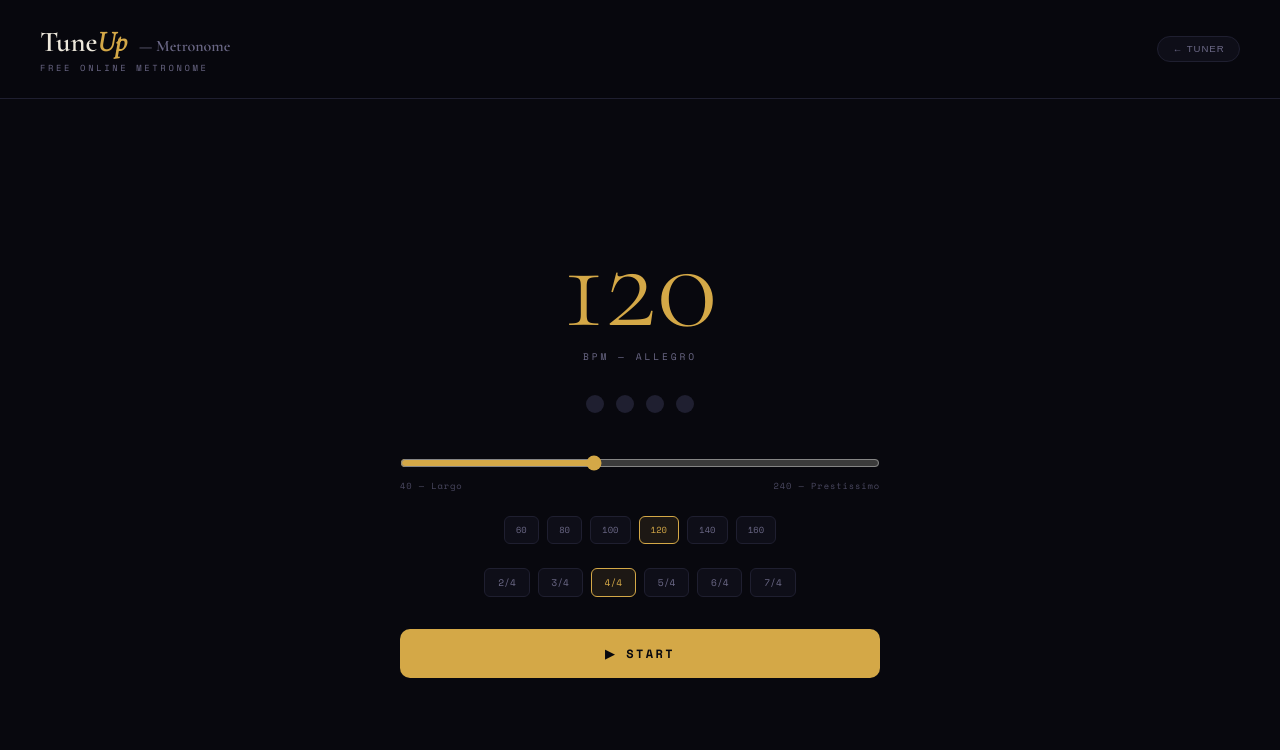
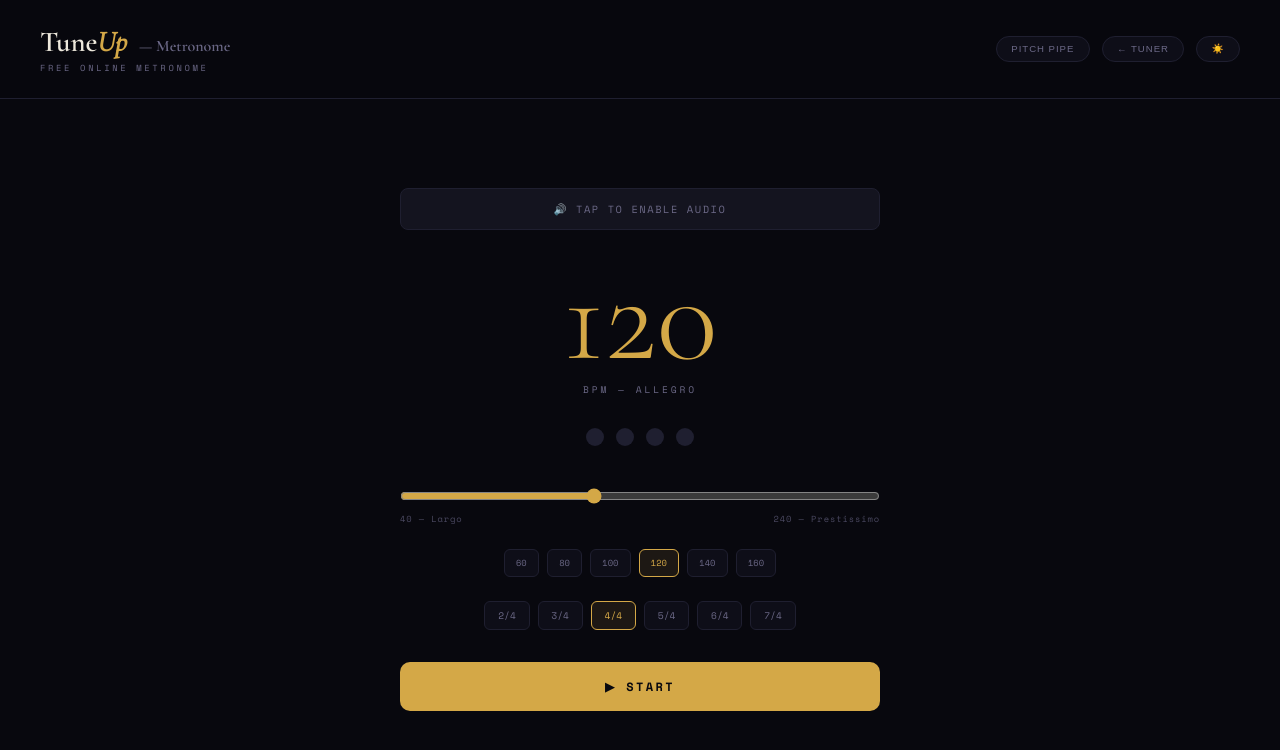
Before and after one commit to cris260190/TuneUp, a React (Vite) app: page /metronome in a window 1280 px wide. Shown: the top 750 px of the page. Built offline with nearby package versions, Linux system fonts and the light colour scheme.

Commit message:
fix: iOS audio unlock metronome and pitch pipe

```diff
--- a/src/components/MetronomePage.jsx
+++ b/src/components/MetronomePage.jsx
@@ -1,5 +1,6 @@
 import { useState, useRef } from 'react'
 import { useNavigate } from 'react-router-dom'
+import { useTheme } from '../hooks/useTheme'
 import { useMetronome } from '../hooks/useMetronome'
 
 const SIGS = [2, 3, 4, 5, 6, 7]
@@ -23,7 +24,17 @@ export default function MetronomePage() {
   const { isPlaying, bpm, signature, currentBeat, toggle, updateBpm, updateSignature } =
     useMetronome(audioCtxRef)
   const navigate = useNavigate()
+  const { theme, toggleTheme } = useTheme()
+  const [unlocked, setUnlocked] = useState(false)
   const tempoName = getTempoName(bpm)
+
+  async function unlockAudio() {
+    if (!audioCtxRef.current) {
+      audioCtxRef.current = new (window.AudioContext || window.webkitAudioContext)()
+    }
+    await audioCtxRef.current.resume()
+    setUnlocked(true)
+  }
 
   return (
     <div style={{
@@ -32,7 +43,6 @@ export default function MetronomePage() {
       display: 'flex',
       flexDirection: 'column',
     }}>
-      {/* Header simplu */}
       <header style={{
         padding: '1.5rem 2.5rem',
         borderBottom: '1px solid var(--border)',
@@ -42,11 +52,10 @@ export default function MetronomePage() {
         alignItems: 'center',
         justifyContent: 'space-between',
       }}>
-        <div>
-          <div onClick={() => navigate('/')} style={{
+        <div onClick={() => navigate('/')} style={{ cursor: 'pointer' }}>
+          <div style={{
             fontFamily: "'Cormorant Garamond', serif",
             fontSize: '1.8rem', fontWeight: 600,
-  cursor: 'pointer',
           }}>
             Tune<em style={{ color: 'var(--gold)', fontStyle: 'italic' }}>Up</em>
             <span style={{ color: 'var(--muted2)', fontSize: '1rem', marginLeft: '.75rem' }}>
@@ -58,24 +67,35 @@ export default function MetronomePage() {
             textTransform: 'uppercase', color: 'var(--muted2)', marginTop: '.1rem'
           }}>Free Online Metronome</div>
         </div>
-        <button onClick={() => navigate('/')} style={{
-  padding: '.4rem .9rem',
-  border: '1px solid var(--border)',
-  borderRadius: '20px',
-  fontSize: '.6rem', letterSpacing: '.1em',
-  textTransform: 'uppercase', color: 'var(--muted2)',
-  textDecoration: 'none', background: 'var(--s1)',
-  cursor: 'pointer',
-}}>← Tuner</button>
+        <div style={{ display: 'flex', gap: '.75rem' }}>
+          <button onClick={() => navigate('/pitch-pipe')} style={pillBtn}>Pitch Pipe</button>
+          <button onClick={() => navigate('/')} style={pillBtn}>← Tuner</button>
+          <button onClick={toggleTheme} style={pillBtn}>{theme === 'dark' ? '☀️' : '🌙'}</button>
+        </div>
       </header>
 
-      {/* Main */}
       <div style={{
         flex: 1, display: 'flex',
         alignItems: 'center', justifyContent: 'center',
         padding: '3rem 2rem',
       }}>
         <div style={{ width: '100%', maxWidth: '480px' }}>
+
+          {/* iOS unlock */}
+          {!unlocked && (
+            <button onClick={unlockAudio} style={{
+              width: '100%', padding: '.75rem',
+              background: 'var(--s2)',
+              border: '1px solid var(--border)',
+              borderRadius: '8px', marginBottom: '1.5rem',
+              fontFamily: "'Space Mono', monospace",
+              fontSize: '.65rem', letterSpacing: '.15em',
+              textTransform: 'uppercase',
+              color: 'var(--muted2)', cursor: 'pointer',
+            }}>
+              🔊 Tap to enable audio
+            </button>
+          )}
 
           {/* BPM display */}
           <div style={{ textAlign: 'center', marginBottom: '2rem' }}>
@@ -180,3 +200,12 @@ export default function MetronomePage() {
     </div>
   )
 }
+
+const pillBtn = {
+  padding: '.4rem .9rem',
+  border: '1px solid var(--border)',
+  borderRadius: '20px', fontSize: '.6rem',
+  letterSpacing: '.1em', textTransform: 'uppercase',
+  color: 'var(--muted2)', background: 'var(--s1)',
+  cursor: 'pointer',
+}
--- a/src/components/PitchPipePage.jsx
+++ b/src/components/PitchPipePage.jsx
@@ -27,6 +27,7 @@ export default function PitchPipePage() {
   const [playing, setPlaying] = useState(null)
   const [octave, setOctave] = useState(4)
   const [waveform, setWaveform] = useState('sine')
+  const [unlocked, setUnlocked] = useState(false)
 
   function getFreq(note, oct) {
     const base = NOTES.find(n => n.name === note).freq
@@ -34,16 +35,26 @@ export default function PitchPipePage() {
     return base * Math.pow(2, diff)
   }
 
+  function getAudioCtx() {
+    if (!audioCtxRef.current) {
+      audioCtxRef.current = new (window.AudioContext || window.webkitAudioContext)()
+    }
+    return audioCtxRef.current
+  }
+
+  async function unlockAudio() {
+    const ctx = getAudioCtx()
+    await ctx.resume()
+    setUnlocked(true)
+  }
+
   async function playNote(note) {
     const key = `${note}${octave}`
     if (playing === key) { stopNote(); return }
     stopNote()
 
-    if (!audioCtxRef.current) {
-      audioCtxRef.current = new (window.AudioContext || window.webkitAudioContext)()
-    }
-    const ctx = audioCtxRef.current
-    if (ctx.state === 'suspended') await ctx.resume()
+    const ctx = getAudioCtx()
+    if (ctx.state !== 'running') await ctx.resume()
 
     const osc = ctx.createOscillator()
     const gain = ctx.createGain()
@@ -106,6 +117,22 @@ export default function PitchPipePage() {
         alignItems: 'center', justifyContent: 'center',
         padding: '3rem 2rem', gap: '2.5rem'
       }}>
+
+        {/* iOS unlock button */}
+        {!unlocked && (
+          <button onClick={unlockAudio} style={{
+            padding: '.75rem 2rem',
+            background: 'var(--s2)',
+            border: '1px solid var(--border)',
+            borderRadius: '8px',
+            fontFamily: "'Space Mono', monospace",
+            fontSize: '.65rem', letterSpacing: '.15em',
+            textTransform: 'uppercase',
+            color: 'var(--muted2)', cursor: 'pointer',
+          }}>
+            🔊 Tap to enable audio
+          </button>
+        )}
 
         <div style={{ display: 'flex', alignItems: 'center', gap: '1rem' }}>
           <span style={{ fontSize: '.6rem', letterSpacing: '.2em', textTransform: 'uppercase', color: 'var(--muted2)' }}>Octave</span>
```
Lines whose indentation alone changed are shown as unchanged.
